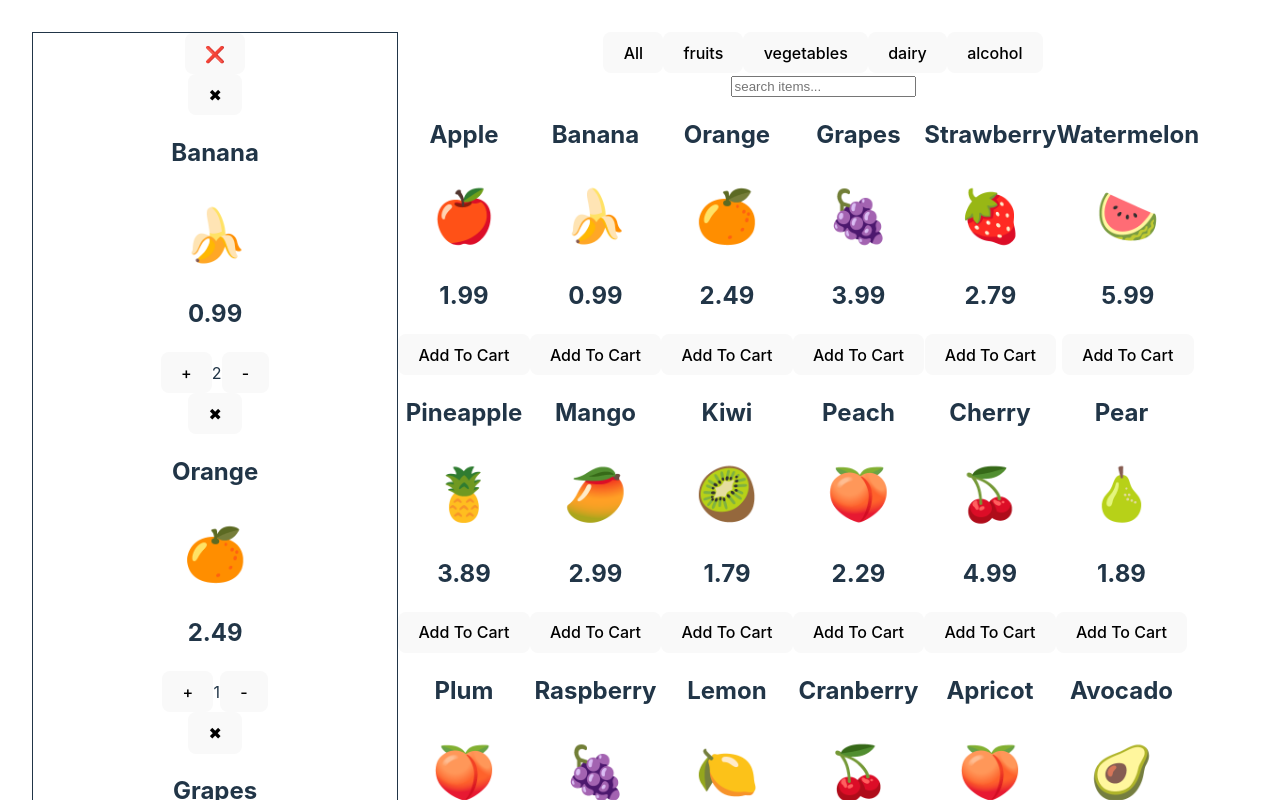
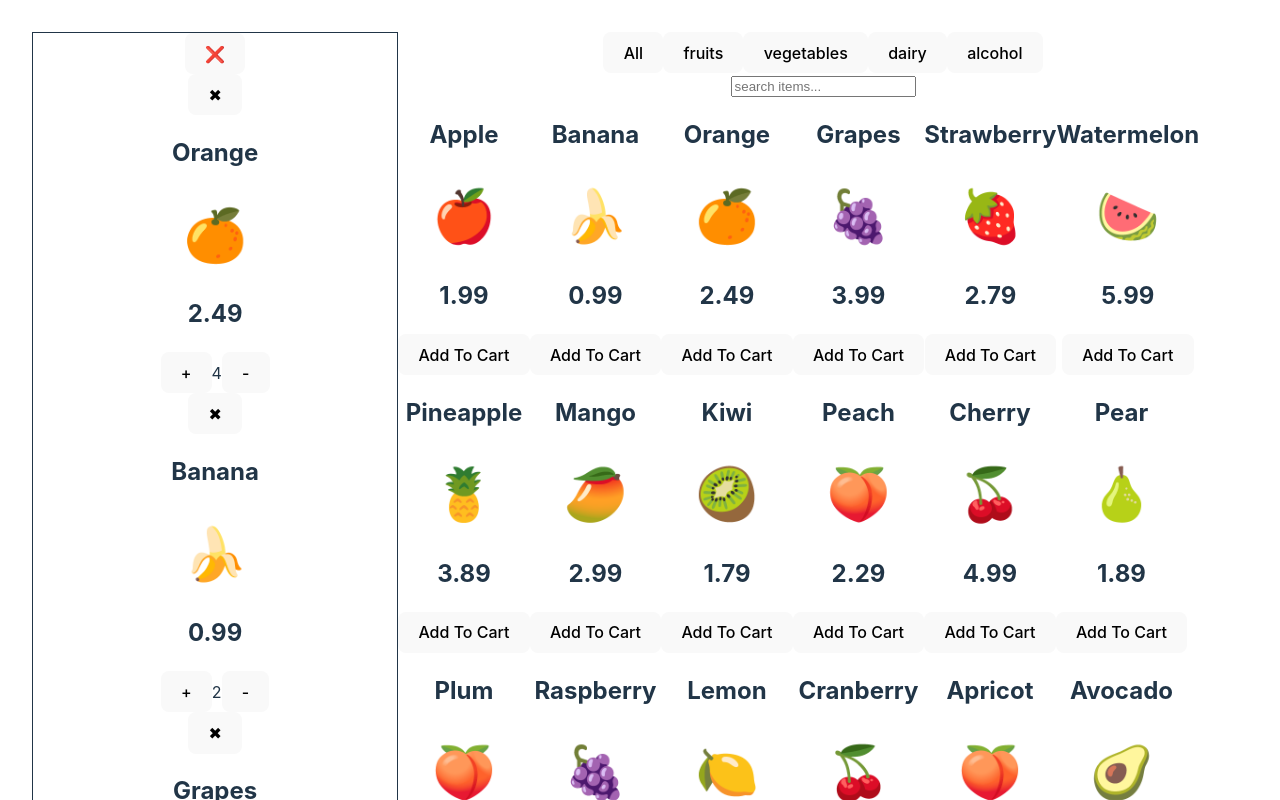
Before and after one commit to Practicum-Ariel/Store, a React (Vite) app: page / in a window 1280 px wide. Shown: the top 800 px of the page. Built offline with nearby package versions, Linux system fonts and the light colour scheme.

Commit message:
cloneCart

```diff
--- a/src/AddToCart.jsx
+++ b/src/AddToCart.jsx
@@ -1,9 +1,11 @@
 import { useState } from 'react'
 
-export default function AddToCart({setTotal,amount = 0}) {
+export default function AddToCart({setCart,cart,barcode,amount = 0}) {
 
     const handlePlus = () => {
         // setCounter(counter + 1)
+        cart[barcode].amount+=1
+        setCart(cart)
     }
     const handleMinus = () => {
         // setCounter(counter - 1)
--- a/src/Cart.jsx
+++ b/src/Cart.jsx
@@ -3,8 +3,8 @@ import CartList from "./CartList"
 import Total from "./Total"
 
 
-let cart2 = {
-    // barcode : itemClone + amount ,
+let carts = {
+
     "03" : {
         barcode: "03",
         name: "Orange",
@@ -12,13 +12,9 @@ let cart2 = {
         emoji: "🍊",
         price: 2.49,
         category: "fruits",
-        amount :7
-    }
-}
-
-
-
-let carts = [{
+        amount :4
+    },
+    "02":{
         amount:2,
         barcode: "02",
         name: "Banana",
@@ -28,17 +24,7 @@ let carts = [{
         category: "fruits",
         image: "https://gallery.yopriceville.com/var/albums/Free-Clipart-Pictures/Fruit-PNG/Large_Bananas_PNG_Clipart.png?m=1434276917"
     },
-{
-    amount:1,
-    barcode: "03",
-    name: "Orange",
-    color: "Orange",
-    emoji: "🍊",
-    price: 2.49,
-    category: "fruits",
-    image: "https://purepng.com/public/uploads/large/purepng.com-orange-orangeorangefruitbitter-orangeorangesclip-art-17015273374288pjtg.png"
-},
-{
+    "04":{
         amount:7,
         barcode: "04",
         name: "Grapes",
@@ -47,14 +33,15 @@ let carts = [{
         price: 3.99,
         category: "fruits",
         image: "https://www.freepnglogos.com/uploads/grapes-png/mzr-red-grapes-36.png"
-}]
+    }
+}
 
 export default function Cart() {
 
     const [cart, setCart] = useState(carts)
 
     let total = 0
-    cart.forEach(c=>total += (c.amount * c.price))
+    Object.keys(cart).forEach(c=>total += (cart[c].amount * cart[c].price))
 
     return (
         <div className="cart">
--- a/src/CartItem.jsx
+++ b/src/CartItem.jsx
@@ -1,15 +1,22 @@
 import AddToCart from './AddToCart'
 
-export default function CartItem({ item, setCart }) {
+export default function CartItem({ item,cart, setCart }) {
   let { barcode, name, emoji, price, amount } = item;
+
+
+  const handleDelete = ()=>{
+    let cloneCart = {...cart}
+    delete cloneCart[barcode]
+    setCart(cloneCart)
+  }
 
   return (
     <div>
-      <button>✖</button>
+      <button onClick={handleDelete}>✖</button>
       <h2>{name}</h2>
       <h1>{emoji}</h1>
       <h2>{price}</h2>
-      <AddToCart amount={amount} setCart={setCart} />
+      <AddToCart amount={amount} barcode={barcode} cart={cart} setCart={setCart} />
     </div>
   )
 }
--- a/src/CartList.jsx
+++ b/src/CartList.jsx
@@ -3,7 +3,7 @@ import CartItem from "./CartItem";
 export default function CartList({cart, setCart}) {
   return (
     <div>
-        {cart.map(c=><CartItem key={c.barcode} item={c} setCart={setCart}/>)}
+        {Object.keys(cart).map(c=><CartItem key={cart[c].barcode} item={cart[c]} cart={cart} setCart={setCart}/>)}
     </div>
   )
 }
--- a/src/Total.jsx
+++ b/src/Total.jsx
@@ -2,6 +2,6 @@ import React from 'react'
 
 export default function Total({total}) {
   return (
-    <div>Total: {total}</div>
+    <div>Total: {total.toFixed(2)}</div>
   )
 }
```
Lines whose indentation alone changed are shown as unchanged.
